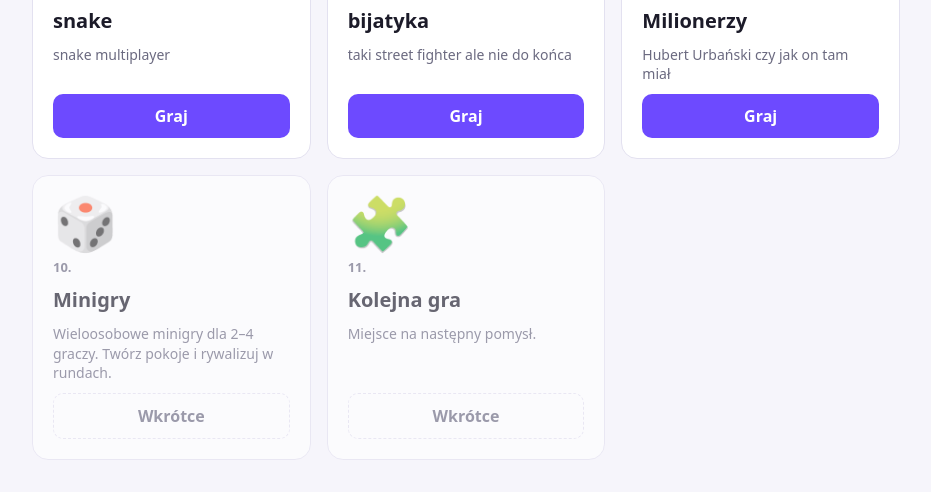
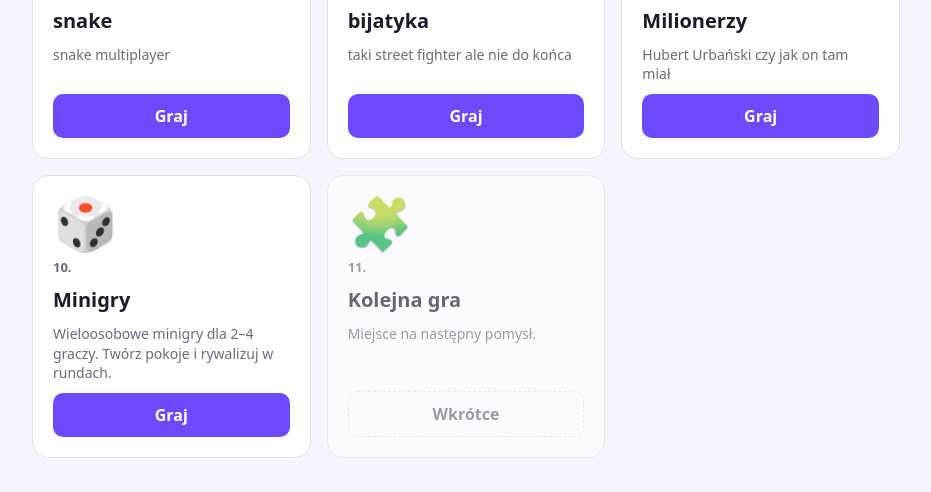
Before and after one commit to kapcel/gierki, a plain HTML site: page index.html in a window 1280 px wide. Shown: the part 759-1251 px from the top of the page, without its empty margins (174-1105 px from the left). Drawn offline with Linux system fonts and the light colour scheme.

Commit message:
Update index.html

```diff
--- a/index.html
+++ b/index.html
@@ -39,7 +39,7 @@ const GAMES=[
   {emoji:'🐍️',title:'snake',desc:"snake multiplayer",href:'gierki/snake.html'},
   {emoji:'🤺️',title:'bijatyka',desc:"taki street fighter ale nie do końca",href:'gierki/brawl.html'},
  {emoji:'🤵',title:'Milionerzy',desc:"Hubert Urbański czy jak on tam miał",href:'gierki/milionerzy.html'},
- {emoji:'🎲',title:'Minigry',desc:'Wieloosobowe minigry dla 2–4 graczy. Twórz pokoje i rywalizuj w rundach.',href:'gierki/party-mania/party.html', soon:true},
+ {emoji:'🎲',title:'Minigry',desc:'Wieloosobowe minigry dla 2–4 graczy. Twórz pokoje i rywalizuj w rundach.',href:'gierki/party-mania/party.html'},
  {emoji:'🧩',title:'Kolejna gra',desc:'Miejsce na następny pomysł.',href:'#',soon:true}
 
 ];
```
